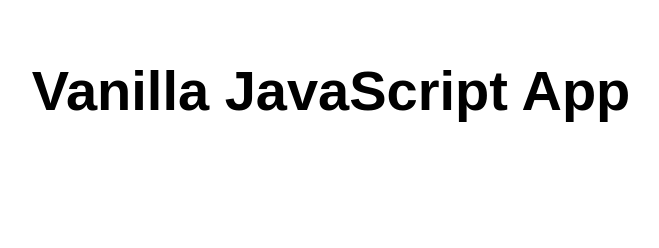
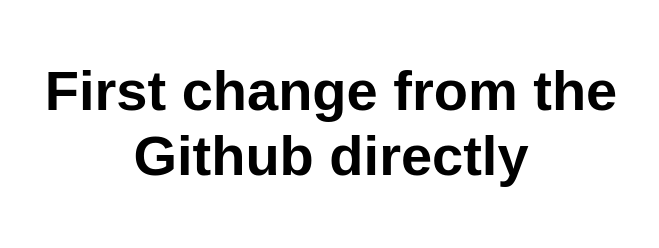
Before and after one commit to Newgit-hubber/NoFrameworkStaticApp, a website: page src/index.html in a window 1280 px wide. Shown: the whole page, without its empty margins (309-968 px from the left). Drawn offline with Linux system fonts and the light colour scheme.

Commit message:
Update index.html
first change from github

```diff
--- a/src/index.html
+++ b/src/index.html
@@ -10,7 +10,7 @@
 
 <body>
   <main>
-    <h1>Vanilla JavaScript App</h1>
+    <h1>First change from the Github directly</h1>
   </main>
 </body>
 
```
